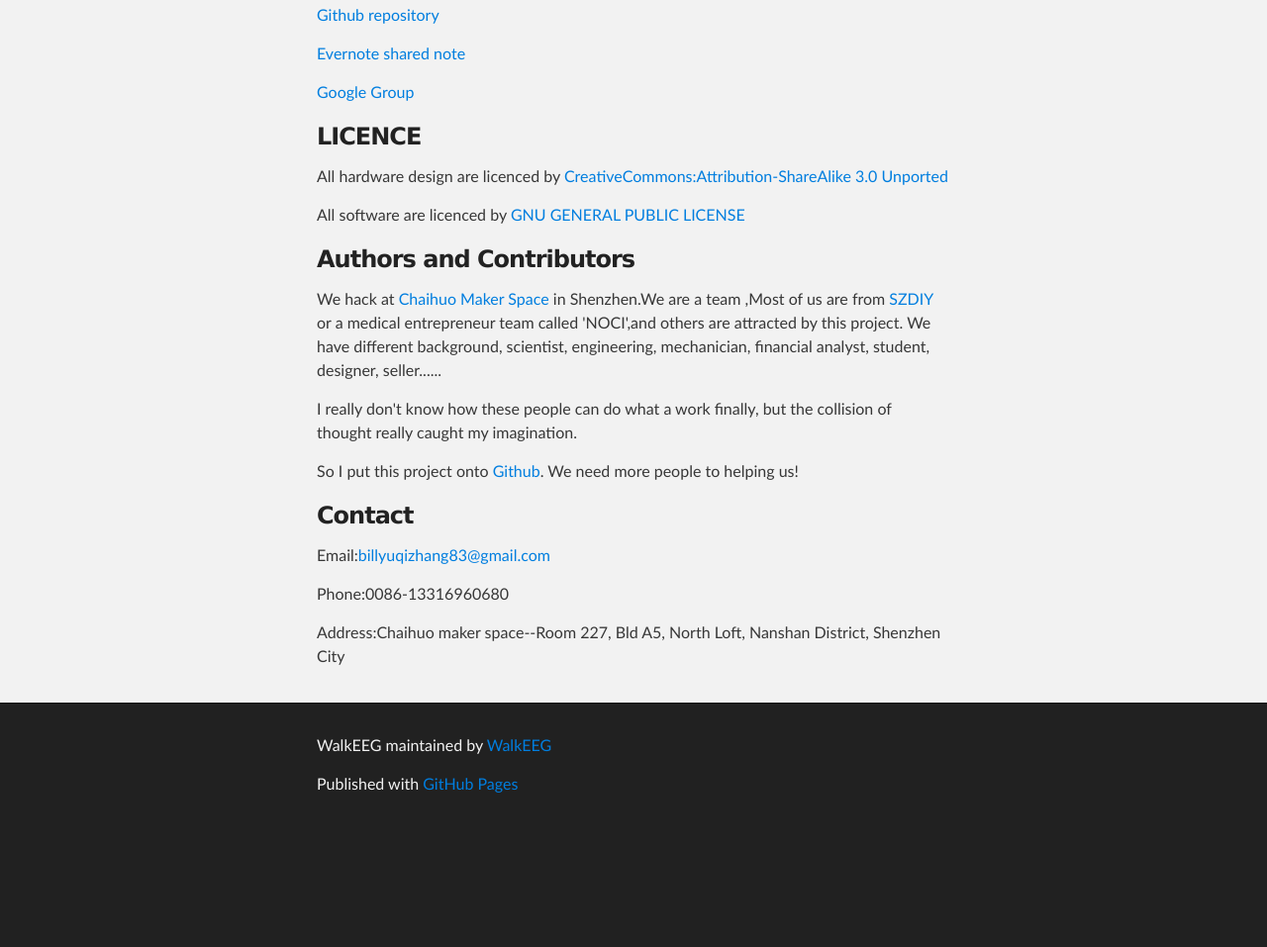
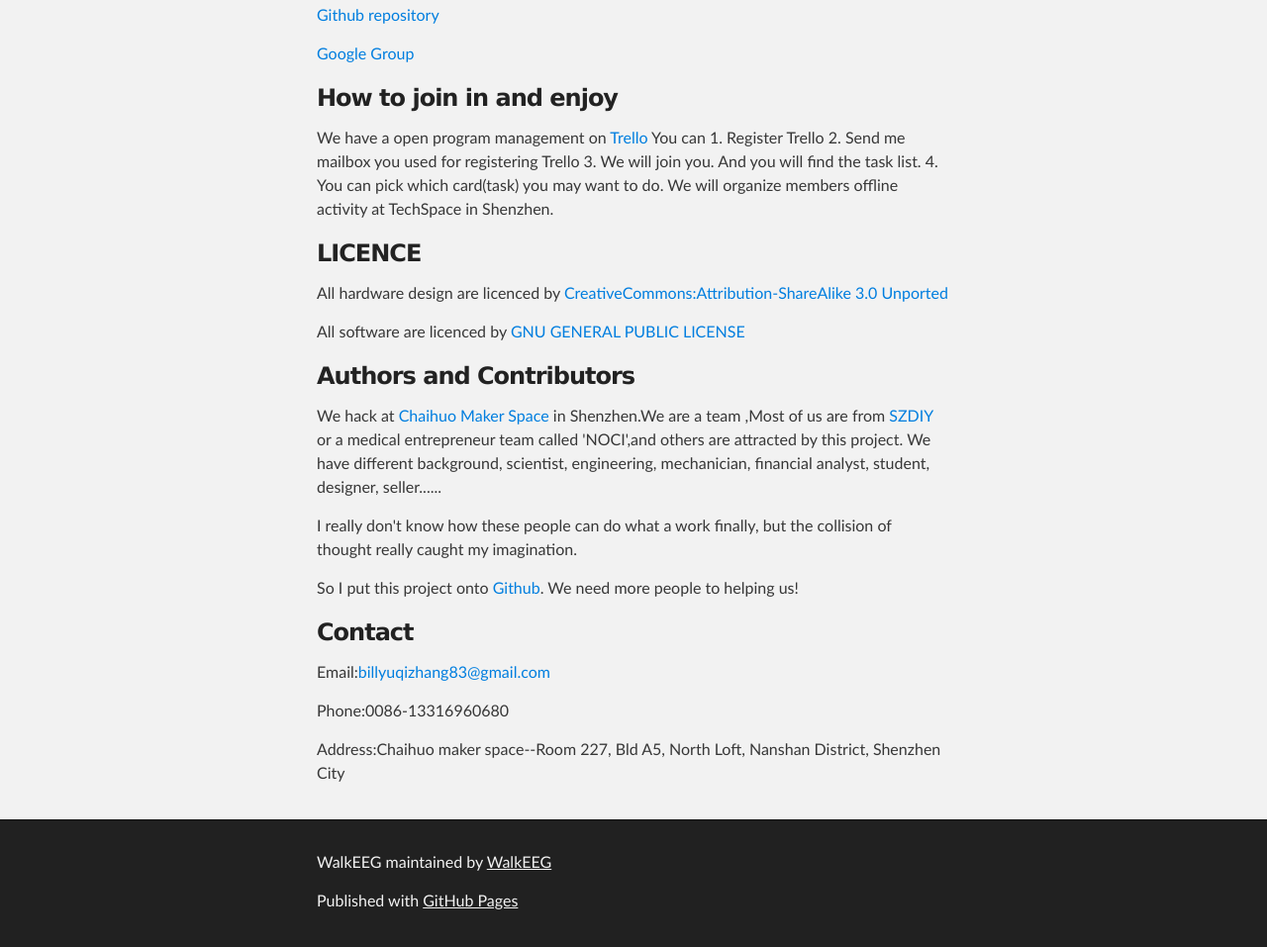
Before and after one commit to WalkEEG/Project_Overview, a plain HTML site: page index.html in a window 1280 px wide. Shown: the part 638-1595 px from the top of the page at 99% size. Before the commit the page ends 1477 px from the top, so only its background shows below. Drawn offline with Linux system fonts and the light colour scheme.

```diff
--- a/index.html
+++ b/index.html
@@ -52,9 +52,18 @@
 
 <p><a href="https://github.com/WalkEEG">Github repository</a></p>
 
-<p><a href="http://goo.gl/v1xJOU">Evernote shared note</a></p>
+<p><a href="walkeeg@googlegroups.com">Google Group</a></p>
 
-<p><a href="walkeeg@googlegroups.com">Google Group</a></p>
+<h3>
+<a name="how-to-join-in-and-enjoy" class="anchor" href="#how-to-join-in-and-enjoy"><span class="octicon octicon-link"></span></a>How to join in and enjoy</h3>
+
+<p>We have a open program management on <a href="https://trello.com/walkeeg">Trello</a>
+You can
+1. Register Trello
+2. Send me mailbox you used for registering Trello
+3. We will join you. And you will find the task list.
+4. You can pick which card(task) you may want to do.
+We will organize members offline activity at TechSpace in Shenzhen.</p>
 
 <h3>
 <a name="licence" class="anchor" href="#licence"><span class="octicon octicon-link"></span></a>LICENCE</h3>
--- a/stylesheets/stylesheet.css
+++ b/stylesheets/stylesheet.css
@@ -121,14 +121,11 @@
   -ms-transition: text-shadow 0.5s ease;
 }
 
-#main_content a:hover {
-  color: #0069ba;
-  text-shadow: #0090ff 0px 0px 2px;
-}
+a:hover, a:focus {text-decoration: underline;}
 
-footer a:hover {
-  color: #43adff;
-  text-shadow: #0090ff 0px 0px 2px;
+footer a {
+  color: #F2F2F2;
+  text-decoration: underline;
 }
 
 em {
@@ -251,11 +248,6 @@
 form {
   background: #f2f2f2;
   padding: 20px;
-}
-
-img {
-  width: 100%;
-  max-width: 100%;
 }
 
 /*******************************************************************************
```
Also changed, not shown: params.json (+1 -1 lines).
